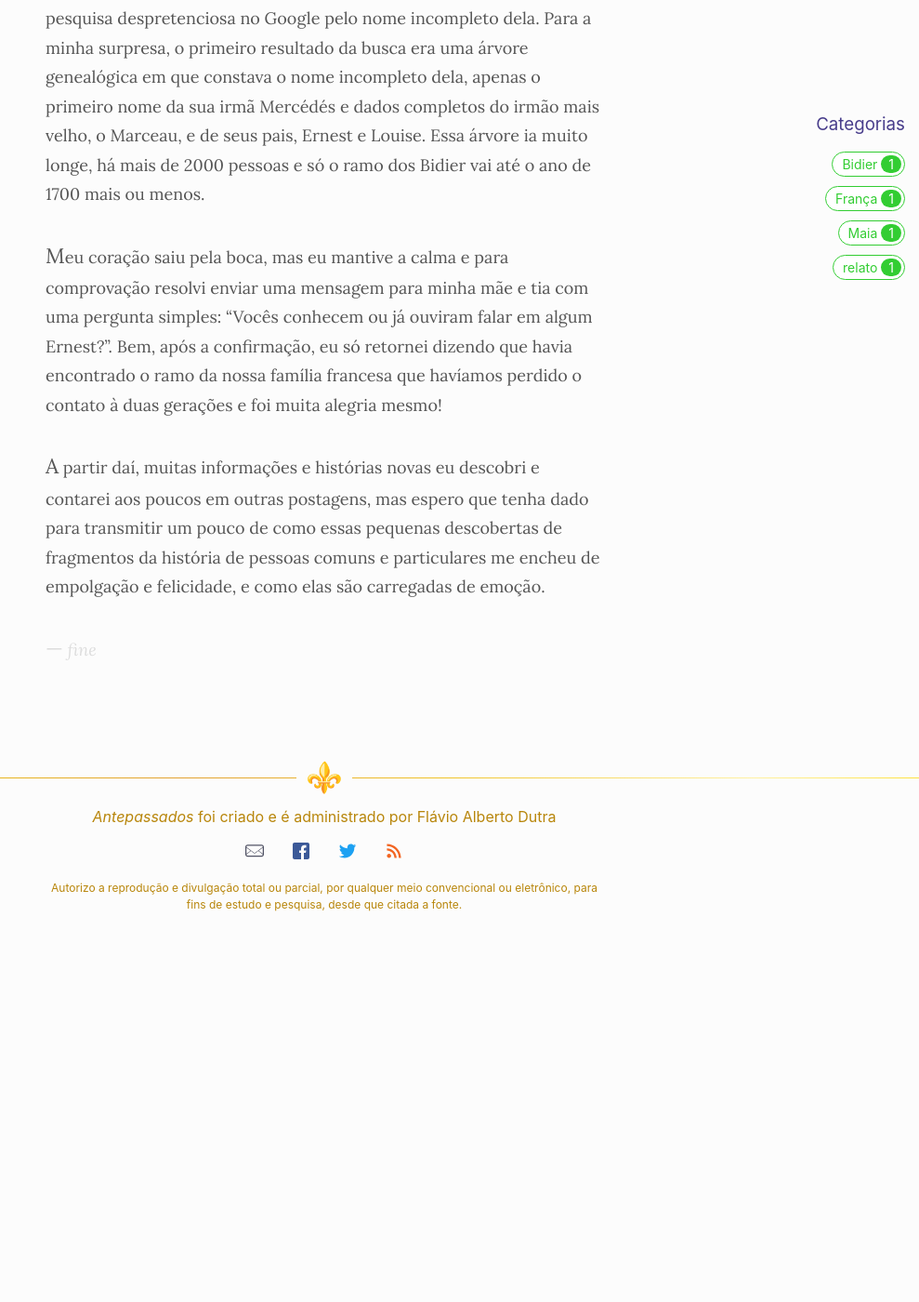
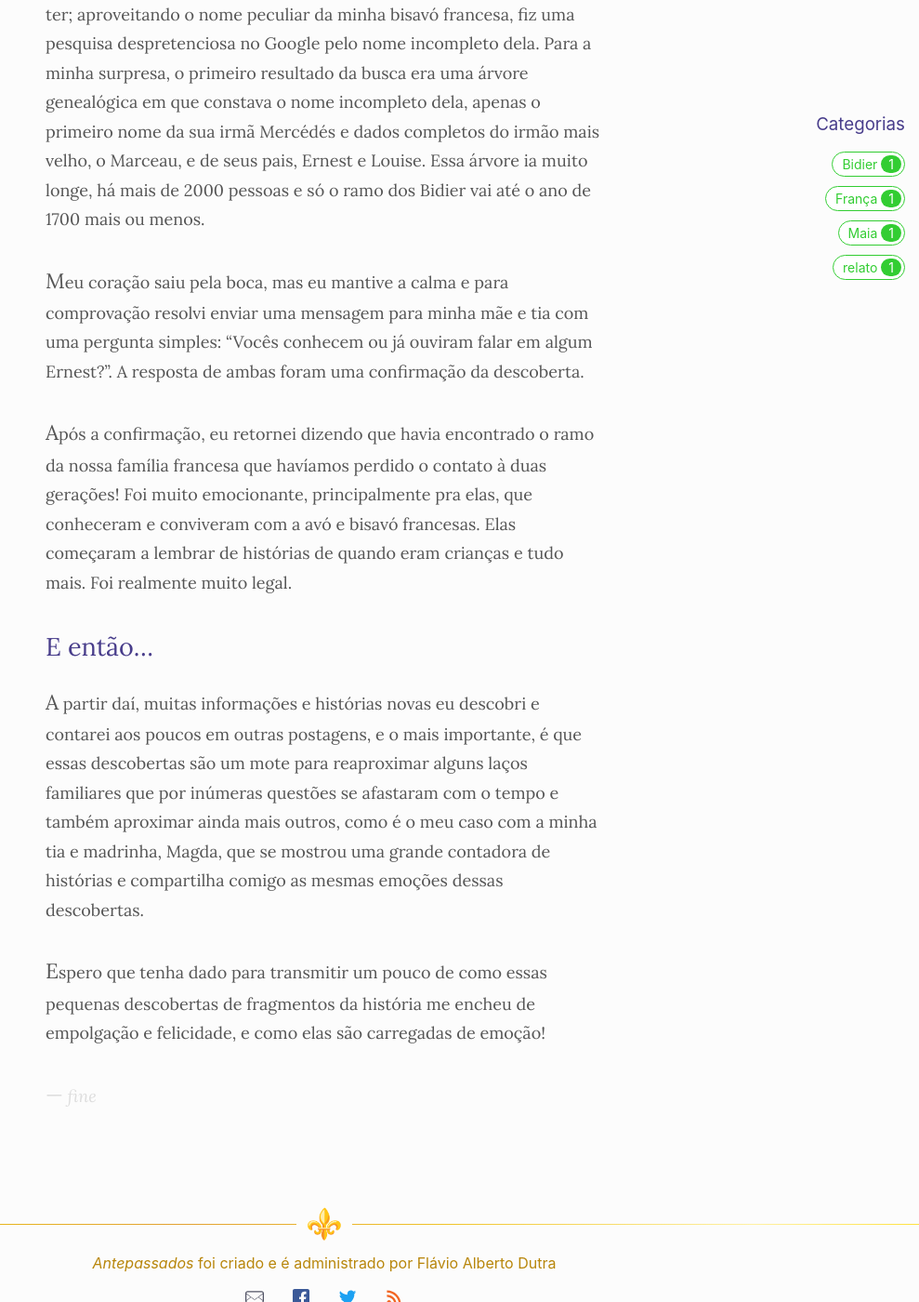
Before and after one commit to flaviodut/antepassados, a Jekyll site: the page built from _posts/2018-01-18-o-inicio.md, in a window 1280 px wide and 1400 px high, scrolled down 1598 px. Shown: the whole window at 93% size, without its empty margins (291-1280 px from the left). Built offline with Jekyll 4.4.1, drawn with Linux system fonts in a browser that asks for light colours; comment, search, counter and statistics services are not loaded; before the commit the page ends 2610 px from its top, so only the background shows below that; some of the changed text lies outside the part shown.

Commit message:
Atualização do post 'O início'

```diff
--- a/_posts/2018-01-18-o-inicio.md
+++ b/_posts/2018-01-18-o-inicio.md
@@ -23,6 +24,12 @@ A história contata pela minha mãe e tia dizia que já no Brasil, o filho mais
 
 Pois bem, em março de 2017 eu tive a ideia _mais genial_ que eu poderia ter; aproveitando o nome peculiar da minha bisavó francesa, fiz uma pesquisa despretenciosa no Google pelo nome incompleto dela. Para a minha surpresa, o primeiro resultado da busca era uma árvore genealógica em que constava o nome incompleto dela, apenas o primeiro nome da sua irmã Mercédés e dados completos do irmão mais velho, o Marceau, e de seus pais, Ernest e Louise. Essa árvore ia muito longe, há mais de 2000 pessoas e só o ramo dos Bidier vai até o ano de 1700 mais ou menos.
 
-Meu coração saiu pela boca, mas eu mantive a calma e para comprovação resolvi enviar uma mensagem para minha mãe e tia com uma pergunta simples: "Vocês conhecem ou já ouviram falar em algum Ernest?". Bem, após a confirmação, eu só retornei dizendo que havia encontrado o ramo da nossa família francesa que havíamos perdido o contato à duas gerações e foi muita alegria mesmo!
+Meu coração saiu pela boca, mas eu mantive a calma e para comprovação resolvi enviar uma mensagem para minha mãe e tia com uma pergunta simples: "Vocês conhecem ou já ouviram falar em algum Ernest?". A resposta de ambas foram uma confirmação da descoberta.
 
-A partir daí, muitas informações e histórias novas eu descobri e contarei aos poucos em outras postagens, mas espero que tenha dado para transmitir um pouco de como essas pequenas descobertas de fragmentos da história de pessoas comuns e particulares me encheu de empolgação e felicidade, e como elas são carregadas de emoção.
+Após a confirmação, eu retornei dizendo que havia encontrado o ramo da nossa família francesa que havíamos perdido o contato à duas gerações! Foi muito emocionante, principalmente pra elas, que conheceram e conviveram com a avó e bisavó francesas. Elas começaram a lembrar de histórias de quando eram crianças e tudo mais. Foi realmente muito legal.
+
+## E então...
+
+A partir daí, muitas informações e histórias novas eu descobri e contarei aos poucos em outras postagens, e o mais importante, é que essas descobertas são um mote para reaproximar alguns laços familiares que por inúmeras questões se afastaram com o tempo e também aproximar ainda mais outros, como é o meu caso com a minha tia e madrinha, Magda, que se mostrou uma grande contadora de histórias e compartilha comigo as mesmas emoções dessas descobertas.
+
+Espero que tenha dado para transmitir um pouco de como essas pequenas descobertas de fragmentos da história me encheu de empolgação e felicidade, e como elas são carregadas de emoção!
```
Also changed, not shown: other parts of _posts/2018-01-18-o-inicio.md (+1 -0 lines).
